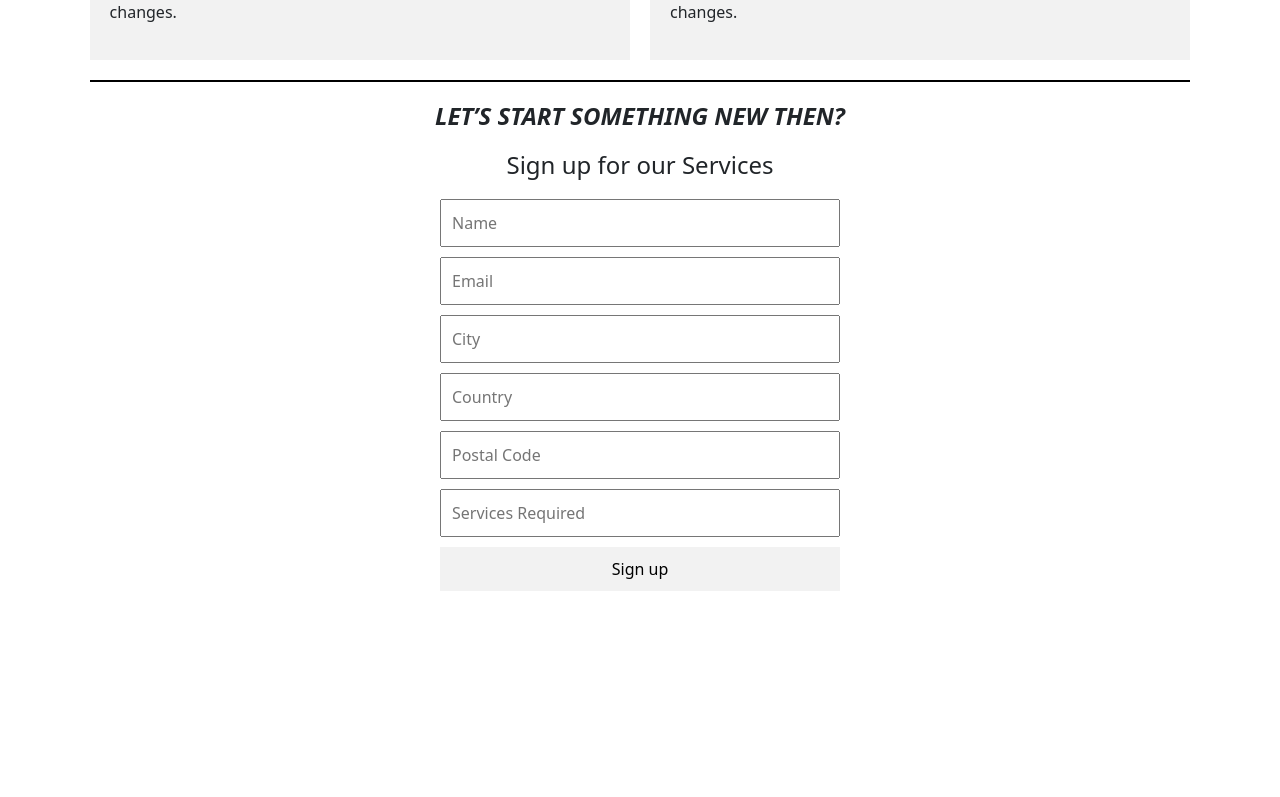
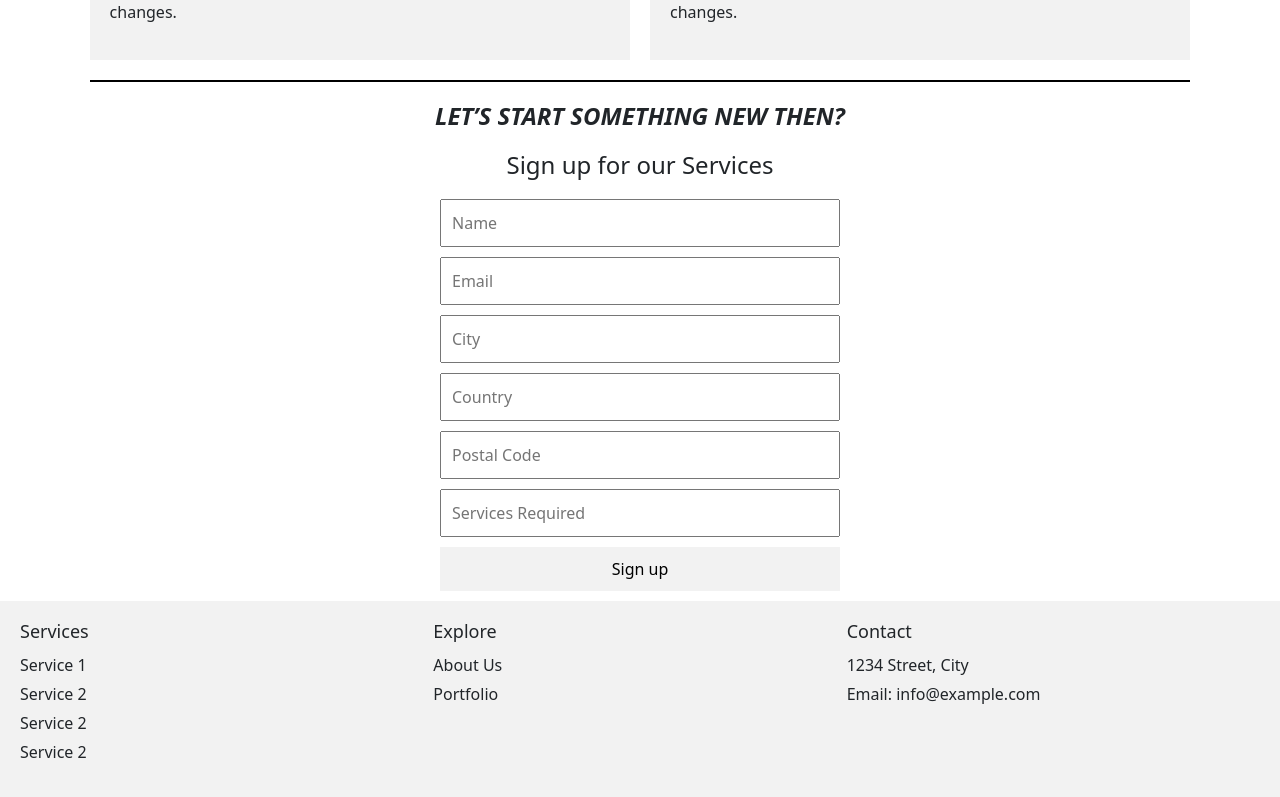
Before and after one commit to razashahid107/use_case_page, a React (Create React App) app: page / in a window 1280 px wide. Shown: the part 1557-2354 px from the top of the page. Before the commit the page ends 2158 px from the top, so only its background shows below. Built offline with nearby package versions, Linux system fonts and the light colour scheme.

Commit message:
added footer basic

```diff
--- a/src/page/usecase.css
+++ b/src/page/usecase.css
@@ -98,3 +98,41 @@
     border: none;
     cursor: pointer;
 }
+
+.footer-container {
+    background-color: #f2f2f2;
+    padding: 20px;
+    display: flex;
+    justify-content: space-between;
+    flex-wrap: wrap;
+}
+
+.foot {
+    /* padding: 5%; */
+    /* display: flex; */
+    justify-content: center;
+
+}
+
+.footer-column {
+    flex: 1 1 30%;
+    margin-bottom: 20px;
+}
+
+.footer-column h4 {
+    font-size: 18px;
+    margin-bottom: 10px;
+}
+
+.footer-column ul {
+    list-style: none;
+    padding: 0;
+}
+
+.footer-column li {
+    margin-bottom: 5px;
+}
+
+.footer-column p {
+    margin-bottom: 5px;
+}
--- a/src/page/usecase.js
+++ b/src/page/usecase.js
@@ -5,8 +5,9 @@ import { Dropdown } from 'react-bootstrap';
 
 const UseCase = () => {
   return (
+    <div>
+
       <div class="main">
-
         <div class="main-container">
           <div class="navbar-container">
             <nav class="navbar navbar-expand-lg navbar-light bg-light">
@@ -131,7 +132,34 @@ const UseCase = () => {
           </form>
         </div>
 
+      </div>
+      <div className='foot'>
+        <footer className="footer-container">
 
+            <div className="footer-column">
+              <h4>Services</h4>
+              <ul>
+                <li>Service 1</li>
+                <li>Service 2</li>
+                <li>Service 2</li>
+                <li>Service 2</li>
+              </ul>
+            </div>
+            <div className="footer-column">
+              <h4>Explore</h4>
+              <ul>
+                <li>About Us</li>
+                <li>Portfolio</li>
+              </ul>
+            </div>
+            <div className="footer-column">
+              <h4>Contact</h4>
+              <p>1234 Street, City</p>
+              <p>Email: info@example.com</p>
+            </div>
+
+        </footer>
+      </div>
     </div>
 
   );
```
Lines whose indentation alone changed are shown as unchanged.
